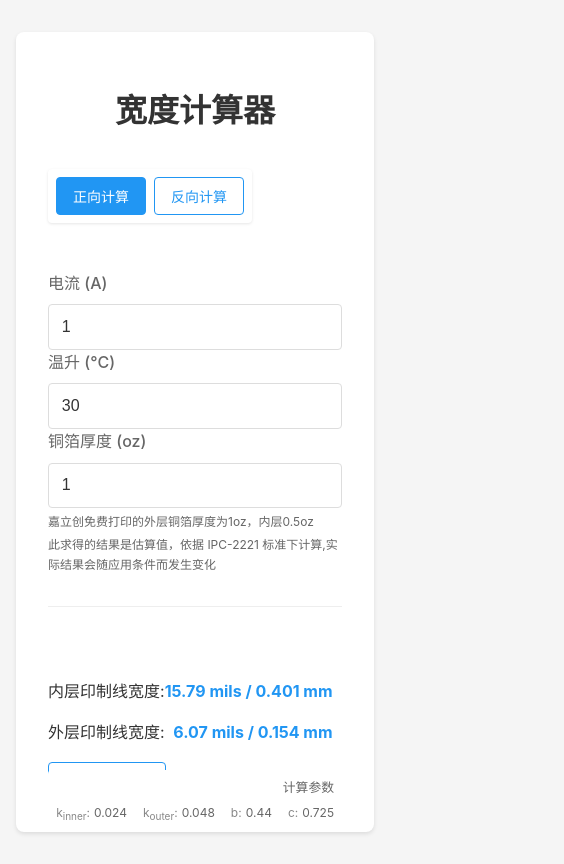
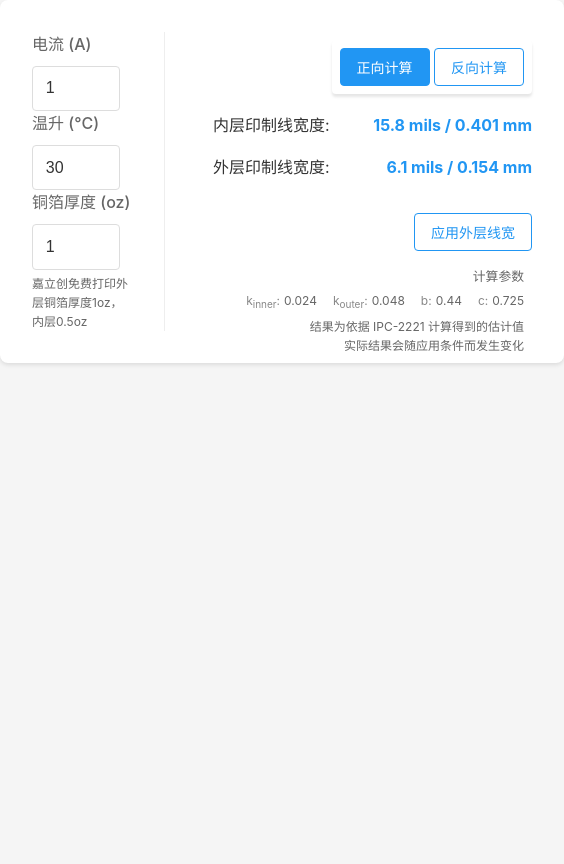
Before and after one commit to xiaowine/pcb-calculation-tools, a website: page iframe/line-width.html in a window 390 px wide. Shown: the whole page, 564 px wide, since content can reach past the window. Drawn offline with Linux system fonts and the light colour scheme.

Commit message:
减小创建界面

```diff
--- a/iframe/line-width.html
+++ b/iframe/line-width.html
@@ -39,9 +39,7 @@
 
 			body {
 				font-family: -apple-system, BlinkMacSystemFont, 'Segoe UI', Roboto, 'Helvetica Neue', Arial, sans-serif;
-				max-width: 1000px;
-				margin: 2rem auto;
-				padding: 0 1rem;
+				margin: 0px;
 				background-color: var(--background-color);
 				color: var(--text-color);
 				line-height: 1.6;
@@ -52,16 +50,11 @@
 			}
 
 			.calculator-card {
+				width: 500px;
 				background: var(--card-background);
 				padding: 2rem;
 				border-radius: 8px;
 				box-shadow: 0 2px 4px var(--shadow-color);
-			}
-
-			h1 {
-				color: var(--text-color);
-				text-align: center;
-				margin-bottom: 2rem;
 			}
 
 			.calculator-container {
@@ -73,18 +66,17 @@
 			}
 
 			.input-section {
-				flex: 1;
+				width: 100px;
 				padding-right: 2rem;
 				border-right: 1px solid var(--border-color);
 			}
-
 			.results-section {
 				flex: 1;
 				padding-left: 1rem;
 				display: flex;
 				flex-direction: column;
 				justify-content: center;
-				min-height: 300px;
+				min-height: 230px;
 			}
 
 			.input-group {
@@ -99,6 +91,7 @@
 			}
 
 			input[type='number'] {
+				width: 60px;
 				padding: 0.8rem;
 				border: 1px solid var(--input-border);
 				border-radius: 4px;
@@ -144,36 +137,6 @@
 				gap: 0.5rem;
 			}
 
-			@media (max-width: 768px) {
-				.calculator-container {
-					flex-direction: column;
-				}
-
-				.input-section {
-					padding-right: 0;
-					border-right: none;
-					border-bottom: 1px solid var(--border-color);
-					padding-bottom: 2rem;
-				}
-
-				.results-section {
-					padding-left: 0;
-					padding-top: 2rem;
-					min-height: auto;
-				}
-
-				.parameters-note {
-					position: static;
-					margin-top: 2rem;
-					text-align: left;
-					padding: 0;
-				}
-
-				.parameters-list {
-					justify-content: flex-start;
-				}
-			}
-
 			input[type='number']::-webkit-inner-spin-button,
 			input[type='number']::-webkit-outer-spin-button {
 				-webkit-appearance: none;
@@ -193,11 +156,10 @@
 				color: var(--text-secondary);
 				text-align: right;
 				padding: 0.5rem;
-				background: var(--card-background);
-				border-radius: 4px;
 			}
 
 			.parameters-note h4 {
+				width: auto;
 				margin: 0 0 0.25rem 0;
 				font-size: 0.8rem;
 				color: var(--text-secondary);
@@ -233,19 +195,19 @@
 			}
 
 			/* 添加切换按钮样式 */
-			.mode-switch {
+			.switch-container {
 				position: absolute;
-				top: -3rem;
+				top: 0.5rem;
 				right: 0;
 				display: flex;
 				gap: 0.5rem;
 				background: var(--card-background);
 				padding: 0.5rem;
 				border-radius: 4px;
-				box-shadow: 0 1px 3px var(--shadow-color);
+				box-shadow: 0 3px 3px var(--shadow-color);
 			}
 
-			.mode-switch button {
+			.switch-container button {
 				padding: 0.5rem 1rem;
 				border: 1px solid var(--primary-color);
 				background: transparent;
@@ -256,31 +218,15 @@
 				transition: all 0.3s ease;
 			}
 
-			.mode-switch button.active {
+			.switch-container button.active {
 				background: var(--primary-color);
 				color: var(--button-text);
 			}
 
-			/* 调整移动端样式 */
-			@media (max-width: 768px) {
-				.mode-switch {
-					position: static;
-					margin-bottom: 1rem;
-					justify-content: center;
-				}
-			}
-
 			/* 添加单位切换按钮样式 */
 			.unit-switch {
-				position: absolute;
-				top: -3rem;
-				left: 0;
 				display: flex;
 				gap: 0.5rem;
-				background: var(--card-background);
-				padding: 0.5rem;
-				border-radius: 4px;
-				box-shadow: 0 1px 3px var(--shadow-color);
 			}
 
 			.unit-switch button {
@@ -299,25 +245,18 @@
 				color: var(--button-text);
 			}
 
-			@media (max-width: 768px) {
-				.unit-switch {
-					position: static;
-					margin-bottom: 1rem;
-					justify-content: center;
-				}
-			}
-
 			/* 添加应用按钮样式 */
 			.apply-width-btn {
-				margin-top: 0.5rem;
+				position: absolute;
+				bottom: 5rem;
+				right: 0;
+				display: flex;
 				padding: 0.5rem 1rem;
 				border: 1px solid var(--primary-color);
 				background: transparent;
 				color: var(--primary-color);
 				border-radius: 4px;
-				cursor: pointer;
 				font-size: 0.875rem;
-				transition: all 0.3s ease;
 			}
 
 			.apply-width-btn:hover {
@@ -330,6 +269,71 @@
 				display: none;
 			}
 		</style>
+	</head>
+	<body>
+		<div class="calculator-card">
+			<div class="calculator-container">
+				<div class="switch-container">
+					<div class="unit-switch" id="unitSwitch">
+						<button class="active" data-unit="mils">mils</button>
+						<button data-unit="mm">mm</button>
+					</div>
+					<div class="mode-switch">
+						<button class="active" data-mode="width">正向计算</button>
+						<button data-mode="current">反向计算</button>
+					</div>
+				</div>
+				<div class="input-section">
+					<form>
+						<div class="input-group">
+							<label id="trackLabel" for="trackInput">电流 (A)</label>
+							<input type="number" id="trackInput" name="trackInput" required step="0.1" min="0" value="1" />
+						</div>
+
+						<div class="input-group">
+							<label for="tempRise">温升 (°C)</label>
+							<input type="number" id="tempRise" name="tempRise" required step="0.1" min="0" value="30" />
+						</div>
+
+						<div class="input-group">
+							<label for="copperThickness">铜箔厚度 (oz)</label>
+							<input type="number" id="copperThickness" name="copperThickness" required step="0.1" min="0" value="1" />
+							<div class="input-hint">嘉立创免费打印外层铜箔厚度1oz，内层0.5oz</div>
+						</div>
+					</form>
+				</div>
+
+				<div class="results-section">
+					<div class="results">
+						<div class="result-item">
+							<span id="innerLabel">内层印制线宽度:</span>
+							<span class="result-value">
+								<span id="innerResult">-</span>
+							</span>
+						</div>
+						<div class="result-item">
+							<span id="outerLabel">外层印制线宽度:</span>
+							<span class="result-value">
+								<span id="outerResult">-</span>
+							</span>
+						</div>
+						<button id="applyWidthBtn" class="apply-width-btn">应用外层线宽</button>
+						<span id="current-tips" class="input-hint">点击PCB导线可直接导入线宽</span>
+					</div>
+				</div>
+
+				<div class="parameters-note">
+					<h4>计算参数</h4>
+					<ul class="parameters-list">
+						<li><span class="parameter-name">k<sub>inner</sub>:</span>0.024</li>
+						<li><span class="parameter-name">k<sub>outer</sub>:</span>0.048</li>
+						<li><span class="parameter-name">b:</span>0.44</li>
+						<li><span class="parameter-name">c:</span>0.725</li>
+					</ul>
+					<div class="input-hint">结果为依据 IPC-2221 计算得到的估计值<br />实际结果会随应用条件而发生变化</div>
+				</div>
+			</div>
+		</div>
 		<script>
 			// DOM 元素引用
 			const DOM = {
@@ -392,7 +396,7 @@
 							console.log(track);
 
 							if (track['pcbItemPrimitiveType'] === 'Track') {
-								const widthInMils = track['width'] * 10;
+								const widthInMils = track['width'];
 								const displayValue = displayUnit === 'mm' ? (widthInMils * UNIT_MIL_TO_MM).toFixed(3) : widthInMils.toFixed(1);
 								DOM.trackInput.value = displayValue;
 								calculateTrace();
@@ -472,8 +476,9 @@
 
 			// 修改应用宽度的函数
 			function applyTrackWidth(innerWidth, outerWidth) {
-				console.log('应用内层线宽:', innerWidth);
-				console.log('应用外层线宽:', outerWidth);
+				console.log('内层线宽:', innerWidth);
+				console.log('外层线宽:', outerWidth);
+				console.log('等待选择导线');
 				eda.pcb_Event.addMouseEventListener(
 					TRACK_EVENT_ID,
 					'selected',
@@ -481,16 +486,17 @@
 						const selectedPrimitives = await eda.pcb_SelectControl.getSelectedPrimitives();
 						if (selectedPrimitives.length === 1) {
 							const track = selectedPrimitives[0];
-							console.log(track);
+							console.log('已选择导线：', track);
 							if (track['pcbItemPrimitiveType'] === 'Track') {
 								const layerId = track['layerId'];
 								const globalIndex = track['globalIndex'];
 								if (layerId >= 1 && layerId <= 2) {
-									console.log(outerWidth * 10);
-									eda.pcb_PrimitiveLine.modify(globalIndex, { lineWidth: outerWidth * 10 });
+									console.log(outerWidth);
+									console.log('eda.pcb_PrimitiveLine.modify("' + globalIndex + '", { lineWidth: "' + outerWidth + '" });');
+									eda.pcb_PrimitiveLine.modify(globalIndex, { lineWidth: outerWidth });
 								} else if (layerId >= 15 && layerId <= 46) {
-									console.log(innerWidth * 10);
-									eda.pcb_PrimitiveLine.modify(globalIndex, { lineWidth: innerWidth * 10 });
+									console.log(innerWidth);
+									eda.pcb_PrimitiveLine.modify(globalIndex, { lineWidth: innerWidth });
 								}
 								// const widthInMils = track['width'] * 10;
 								// const displayValue = displayUnit === 'mm' ? (widthInMils * UNIT_MIL_TO_MM).toFixed(3) : widthInMils.toFixed(1);
@@ -515,8 +521,8 @@
 						const widthInnerMils = Math.pow(inputValue / (kInner * Math.pow(tempRise, b)), 1 / c) / (copperThickness * copperFactor);
 						const widthOuterMils = Math.pow(inputValue / (kOuter * Math.pow(tempRise, b)), 1 / c) / (copperThickness * copperFactor);
 
-						DOM.innerResult.innerHTML = `${widthInnerMils.toFixed(2)} mils / ${(widthInnerMils * UNIT_MIL_TO_MM).toFixed(3)} mm`;
-						DOM.outerResult.innerHTML = `${widthOuterMils.toFixed(2)} mils / ${(widthOuterMils * UNIT_MIL_TO_MM).toFixed(3)} mm`;
+						DOM.innerResult.innerHTML = `${widthInnerMils.toFixed(1)} mils / ${(widthInnerMils * UNIT_MIL_TO_MM).toFixed(3)} mm`;
+						DOM.outerResult.innerHTML = `${widthOuterMils.toFixed(1)} mils / ${(widthOuterMils * UNIT_MIL_TO_MM).toFixed(3)} mm`;
 
 						const widthToApply = displayUnit === 'mm' ? widthOuterMils * UNIT_MIL_TO_MM : widthOuterMils;
 						DOM.applyWidthBtn.dataset.width = widthToApply;
@@ -575,69 +581,5 @@
 				}
 			});
 		</script>
-	</head>
-	<body>
-		<div class="calculator-card">
-			<h1>宽度计算器</h1>
-			<div class="calculator-container">
-				<div class="unit-switch" id="unitSwitch">
-					<button class="active" data-unit="mils">mils</button>
-					<button data-unit="mm">mm</button>
-				</div>
-				<div class="mode-switch">
-					<button class="active" data-mode="width">正向计算</button>
-					<button data-mode="current">反向计算</button>
-				</div>
-				<div class="input-section">
-					<form>
-						<div class="input-group">
-							<label id="trackLabel" for="trackInput">电流 (A)</label>
-							<input type="number" id="trackInput" name="trackInput" required step="0.1" min="0" value="1" />
-						</div>
-
-						<div class="input-group">
-							<label for="tempRise">温升 (°C)</label>
-							<input type="number" id="tempRise" name="tempRise" required step="0.1" min="0" value="30" />
-						</div>
-
-						<div class="input-group">
-							<label for="copperThickness">铜箔厚度 (oz)</label>
-							<input type="number" id="copperThickness" name="copperThickness" required step="0.1" min="0" value="1" />
-							<div class="input-hint">嘉立创免费打印的外层铜箔厚度为1oz，内层0.5oz</div>
-							<div class="input-hint">此求得的结果是估算值，依据 IPC-2221 标准下计算,实际结果会随应用条件而发生变化</div>
-						</div>
-					</form>
-				</div>
-
-				<div class="results-section">
-					<div class="results">
-						<div class="result-item">
-							<span id="innerLabel">内层印制线宽度:</span>
-							<span class="result-value">
-								<span id="innerResult">-</span>
-							</span>
-						</div>
-						<div class="result-item">
-							<span id="outerLabel">外层印制线宽度:</span>
-							<span class="result-value">
-								<span id="outerResult">-</span>
-							</span>
-						</div>
-						<button id="applyWidthBtn" class="apply-width-btn">应用外层线宽</button>
-						<span id="current-tips" class="input-hint">点击PCB导线可直接导入线宽</span>
-					</div>
-				</div>
-
-				<div class="parameters-note">
-					<h4>计算参数</h4>
-					<ul class="parameters-list">
-						<li><span class="parameter-name">k<sub>inner</sub>:</span>0.024</li>
-						<li><span class="parameter-name">k<sub>outer</sub>:</span>0.048</li>
-						<li><span class="parameter-name">b:</span>0.44</li>
-						<li><span class="parameter-name">c:</span>0.725</li>
-					</ul>
-				</div>
-			</div>
-		</div>
 	</body>
 </html>
--- a/src/index.ts
+++ b/src/index.ts
@@ -22,10 +22,10 @@ export function about(): void {
 	);
 }
 export function line_width_calculation(): void {
-	eda.sys_IFrame.openIFrame('/iframe/line-width.html', 1000, 550, 'line-width');
+	eda.sys_IFrame.openIFrame('/iframe/line-width.html', 560, 365, 'line-width');
 }
 export function resistive_divider_calculation(): void {
-	eda.sys_IFrame.openIFrame('/iframe/resistive-divider.html', 1000, 720, 'resistive-divider');
+	eda.sys_IFrame.openIFrame('/iframe/resistive-divider.html', 1000, 550, 'resistive-divider');
 }
 export function go_project(): void {
 	eda.sys_Window.open('https://github.com/xiaowine/pcb-calculation-tools');
```
Also changed, not shown: iframe/resistive-divider.html (+23 -26 lines).
